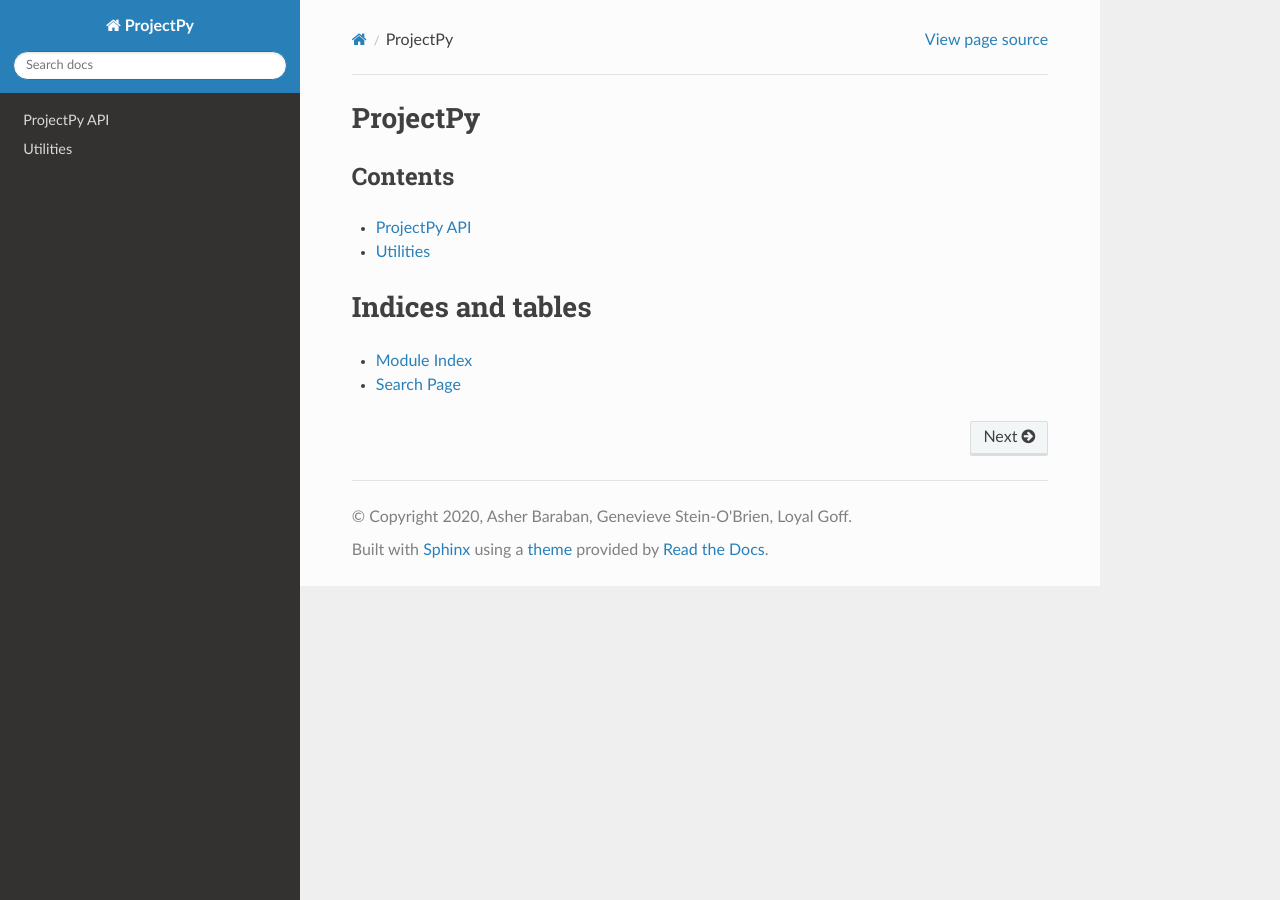
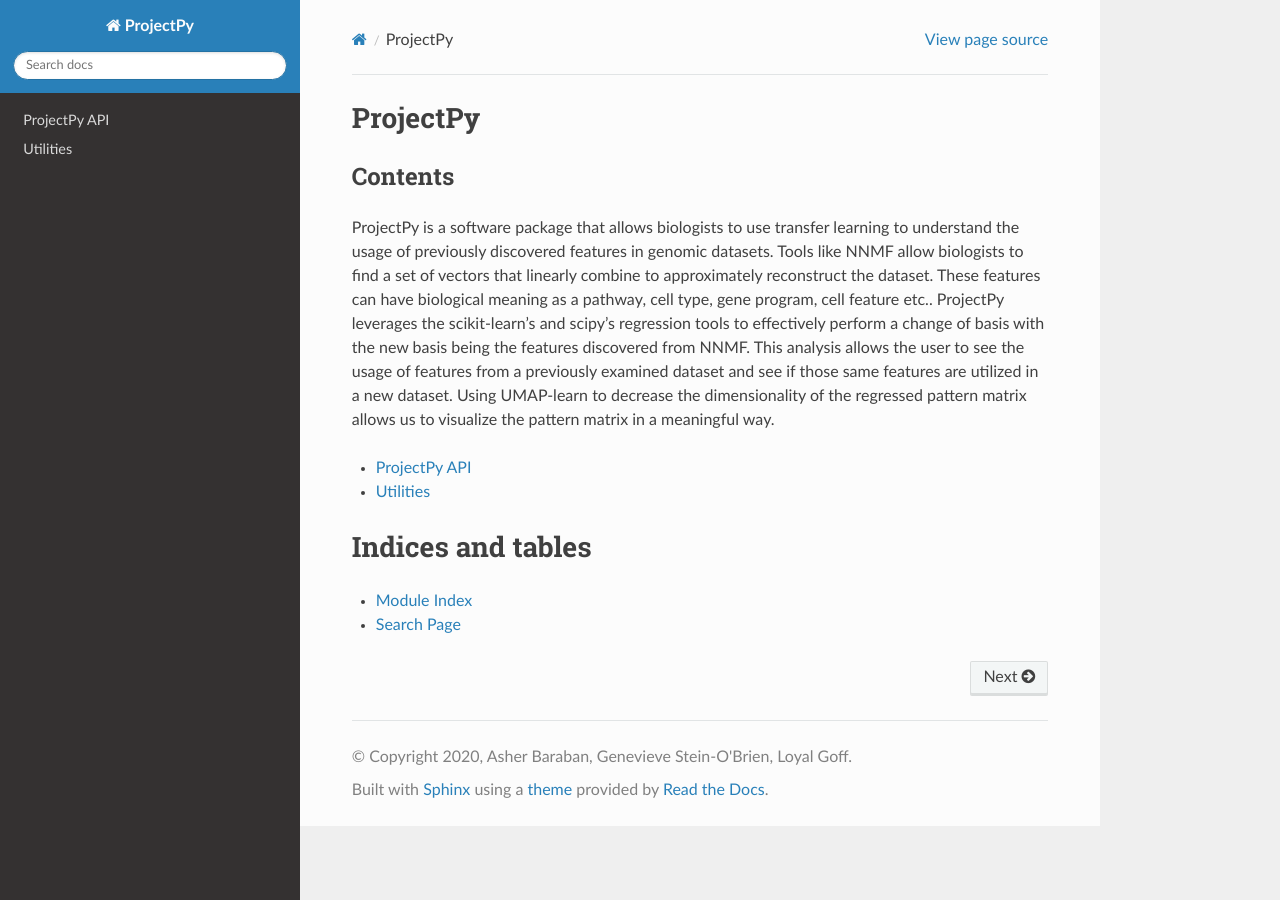
Before and after one commit to gofflab/scProject, a Sphinx documentation site: the page built from docs/source/index.rst, in a window 1280 px wide. Built offline with Sphinx 7.4.7 and the Read the Docs theme 2.0.0, drawn with Linux system fonts in a browser that asks for light colours; pages that are not in the unit, such as notebooks, are missing from menus.

Commit message:
Add some context to the website.

```diff
--- a/docs/source/index.rst
+++ b/docs/source/index.rst
@@ -3,6 +3,8 @@ ProjectPy
 
 Contents
 ^^^^^^^^
+
+ProjectPy is a software package that allows biologists to use transfer learning to understand the usage of previously discovered features in genomic datasets. Tools like NNMF allow biologists to find a set of vectors that linearly combine to approximately reconstruct the dataset. These features can have biological meaning as a pathway, cell type, gene program, cell feature etc.. ProjectPy leverages the scikit-learn’s and scipy’s regression tools to effectively perform a change of basis with the new basis being the features discovered from NNMF. This analysis allows the user to see the usage of features from a previously examined dataset and see if those same features are utilized in a new dataset. Using UMAP-learn to decrease the dimensionality of the regressed pattern matrix allows us to visualize the pattern matrix in a meaningful way.
 
 .. toctree::
    :maxdepth: 1
@@ -11,6 +13,8 @@ Contents
    Tutorial <tutorial.ipynb>
 
 
+
+
 Indices and tables
 ==================
 
```
